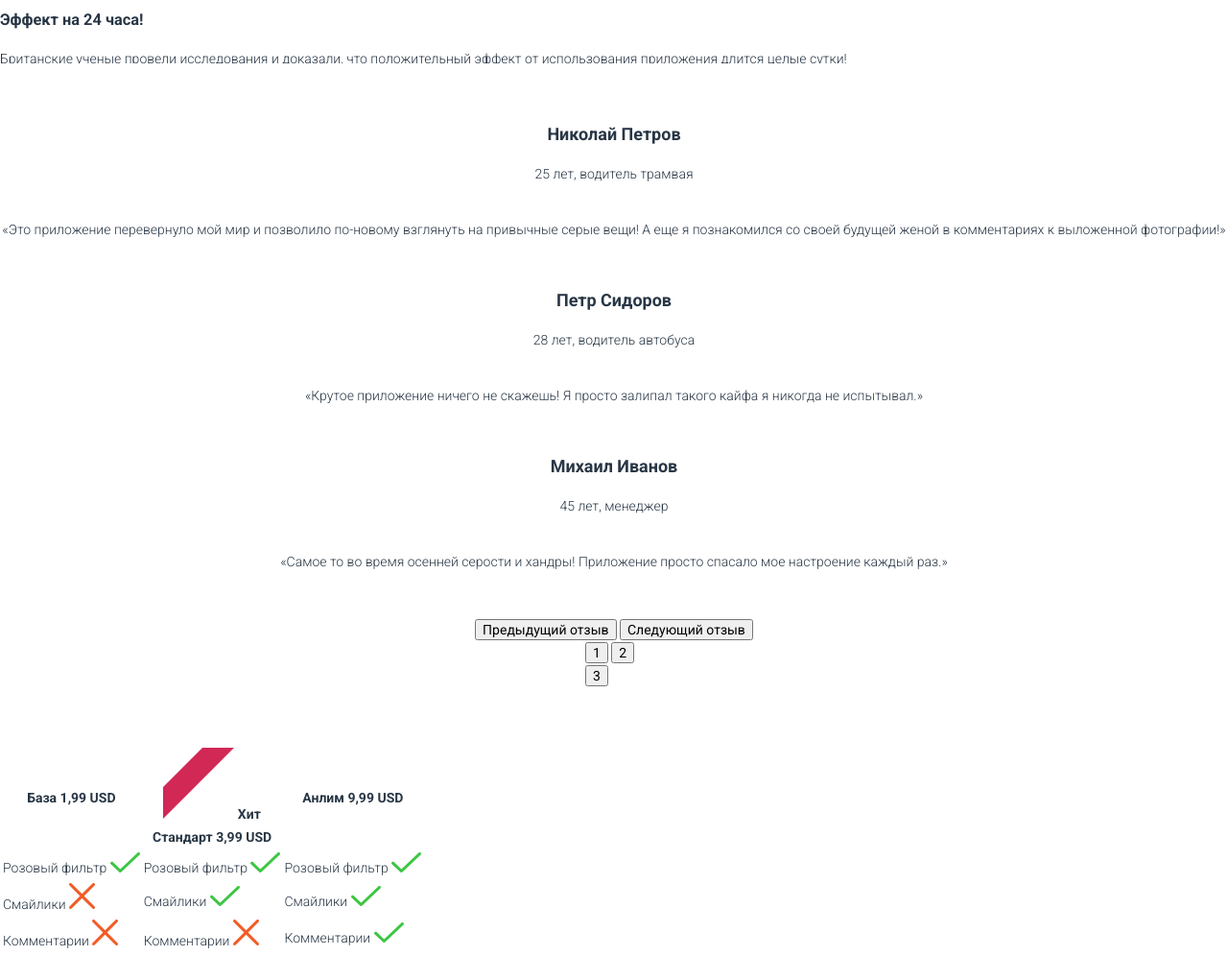
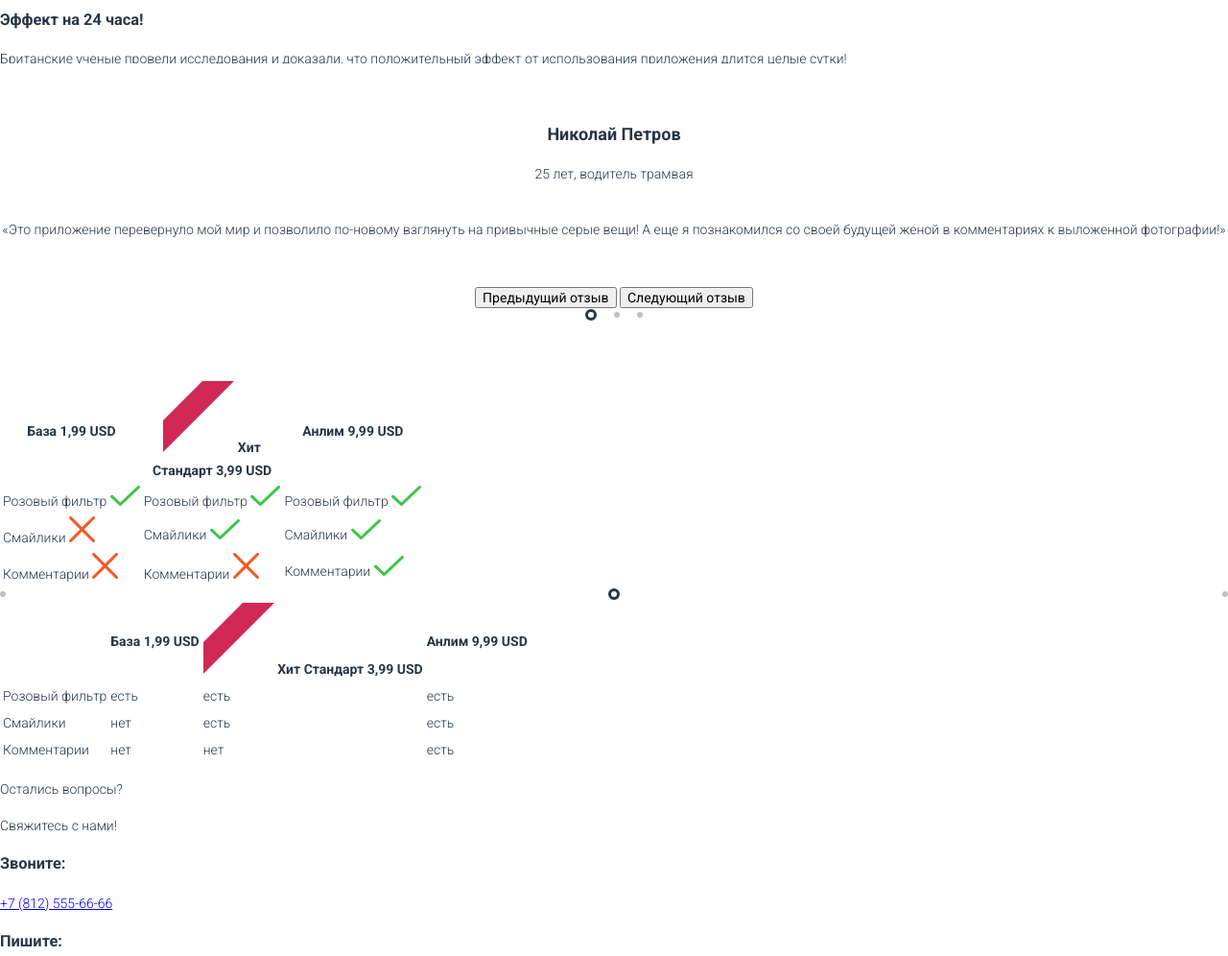
Before and after one commit to vv-tomilin/pink_adaptive_repushed, a website: page #source/index.html in a window 1280 px wide. Shown: the part 2360-3356 px from the top of the page at 96% size. Drawn offline with nearby package versions, Linux system fonts and the light colour scheme; files that its build step writes are made by us from their sources.

Commit message:
добавил стили для слайдера

```diff
--- /dev/null
+++ b/#source/scss/blocks/slider.scss
@@ -0,0 +1,63 @@
+.slider {
+
+
+	&__toggles {
+		display: flex;
+		justify-content: space-between;
+		align-items: center;
+	}
+
+
+	&__show {
+		display: block;
+	}
+
+	&__hide {
+		display: none;
+	}
+
+	&__toggle {
+		padding: 0;
+
+		width: 6px;
+		height: 6px;
+
+		background-color: $basic-headers;
+		opacity: 0.3;
+
+		border-radius: 50%;
+
+		border: none;
+
+		&--current {
+			width: 12px;
+			height: 12px;
+
+			background-color: #fff;
+
+			border: 3.5px solid $basic-headers;
+
+			opacity: 1;
+		}
+	}
+
+	&__toggle span {
+		display: none;
+	}
+
+
+	&__desktop-buttons {
+
+		@media(min-width: $tablet-width) {
+			display: none;
+		}
+
+		@media(max-width: $mobile-width-only) {
+			display: none;
+		}
+
+		@media(min-width: $desktop-width) {
+			display: block;
+		}
+	}
+}
--- a/#source/scss/style.scss
+++ b/#source/scss/style.scss
@@ -11,3 +11,4 @@
 @import "blocks/features.scss";
 @import "blocks/effect.scss";
 @import "blocks/feedback.scss";
+@import "blocks/slider.scss";
```
